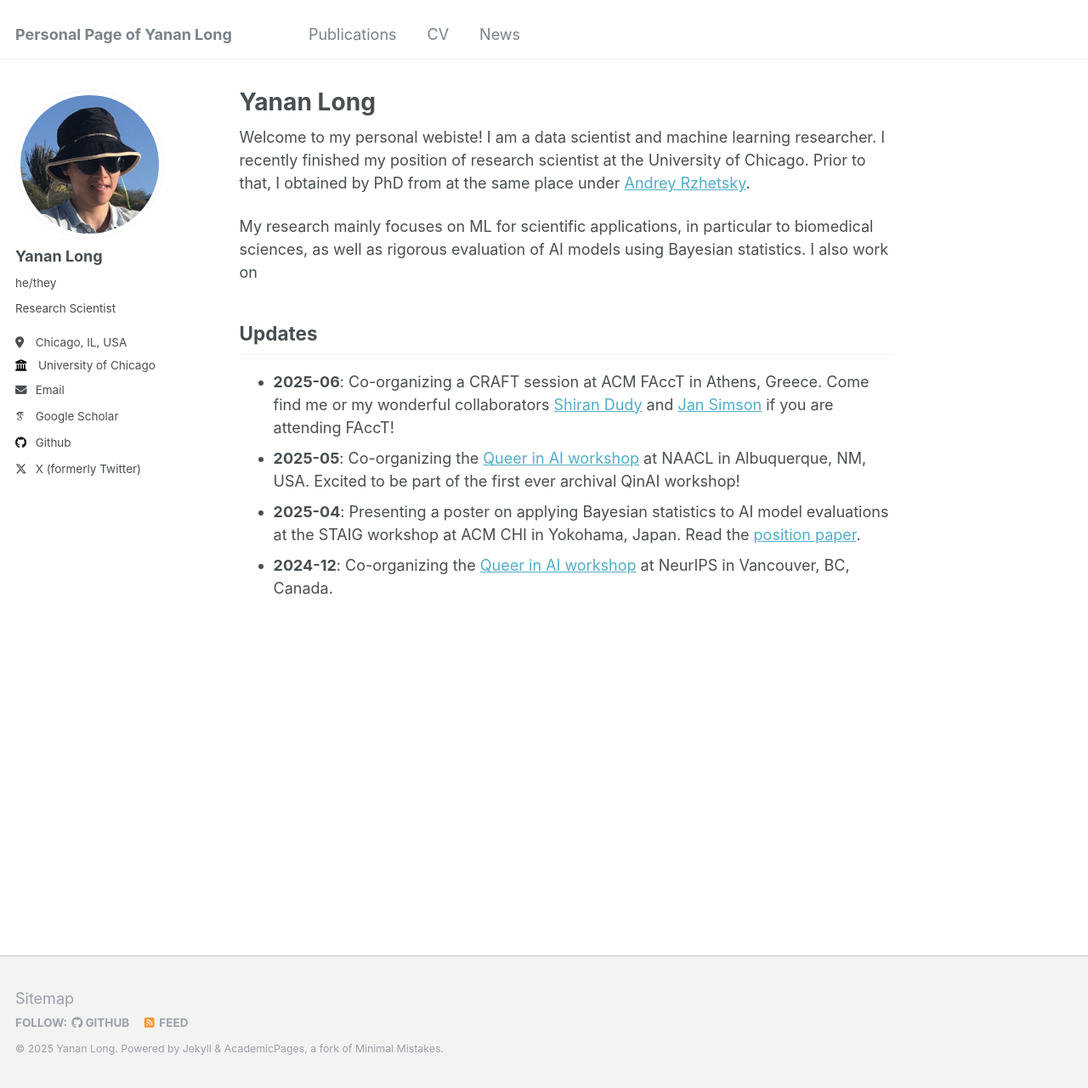
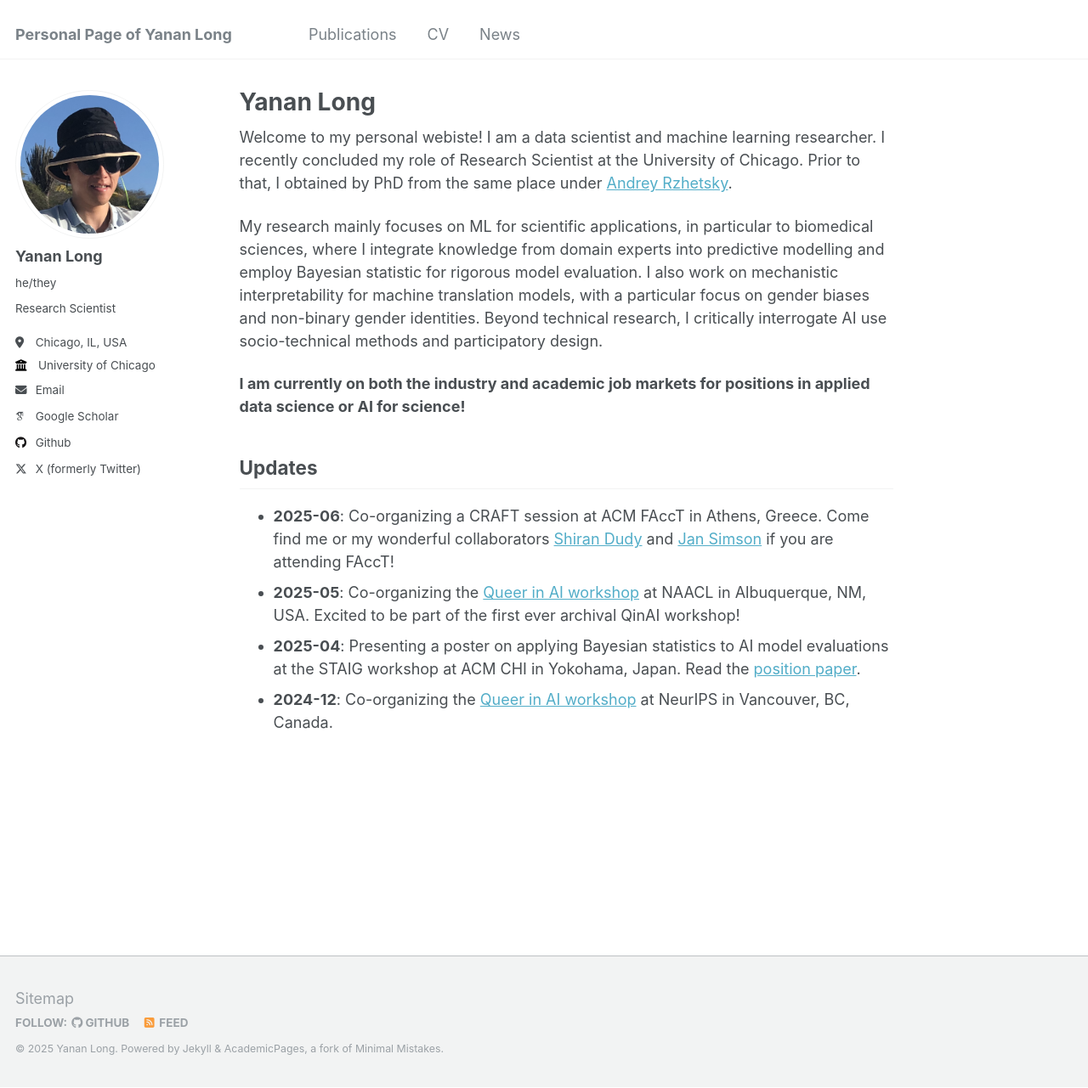
Before and after one commit to yananlong/yananlong.github.io, a Jekyll site: the page built from _pages/about.md, in a window 1280 px wide and 1281 px high. Shown: the whole window at 85% size. Built offline with Jekyll 4.4.1, drawn with Linux system fonts in a browser that asks for light colours; some web fonts are replaced.

Commit message:
updated bio

```diff
--- a/_pages/about.md
+++ b/_pages/about.md
@@ -7,9 +7,11 @@ redirect_from:
   - /about.html
 ---
 
-Welcome to my personal webiste! I am a data scientist and machine learning researcher. I recently finished my position of research scientist at the University of Chicago. Prior to that, I obtained by PhD from at the same place under [Andrey Rzhetsky](https://biologicalsciences.uchicago.edu/faculty/andrey-rzhetsky).
+Welcome to my personal webiste! I am a data scientist and machine learning researcher. I recently concluded my role of Research Scientist at the University of Chicago. Prior to that, I obtained by PhD from the same place under [Andrey Rzhetsky](https://biologicalsciences.uchicago.edu/faculty/andrey-rzhetsky).
 
-My research mainly focuses on ML for scientific applications, in particular to biomedical sciences, as well as rigorous evaluation of AI models using Bayesian statistics. I also work on
+My research mainly focuses on ML for scientific applications, in particular to biomedical sciences, where I integrate knowledge from domain experts into predictive modelling and employ Bayesian statistic for rigorous model evaluation. I also work on mechanistic interpretability for machine translation models, with a particular focus on gender biases and non-binary gender identities. Beyond technical research, I critically interrogate AI use socio-technical methods and participatory design.
+
+**I am currently on both the industry and academic job markets for positions in applied data science or AI for science!**
 
 ## Updates
 - **2025-06**: Co-organizing a CRAFT session at ACM FAccT in Athens, Greece. Come find me or my wonderful collaborators [Shiran Dudy](https://www.shirandudy.com/) and [Jan Simson](https://simson.io/) if you are attending FAccT!
```
